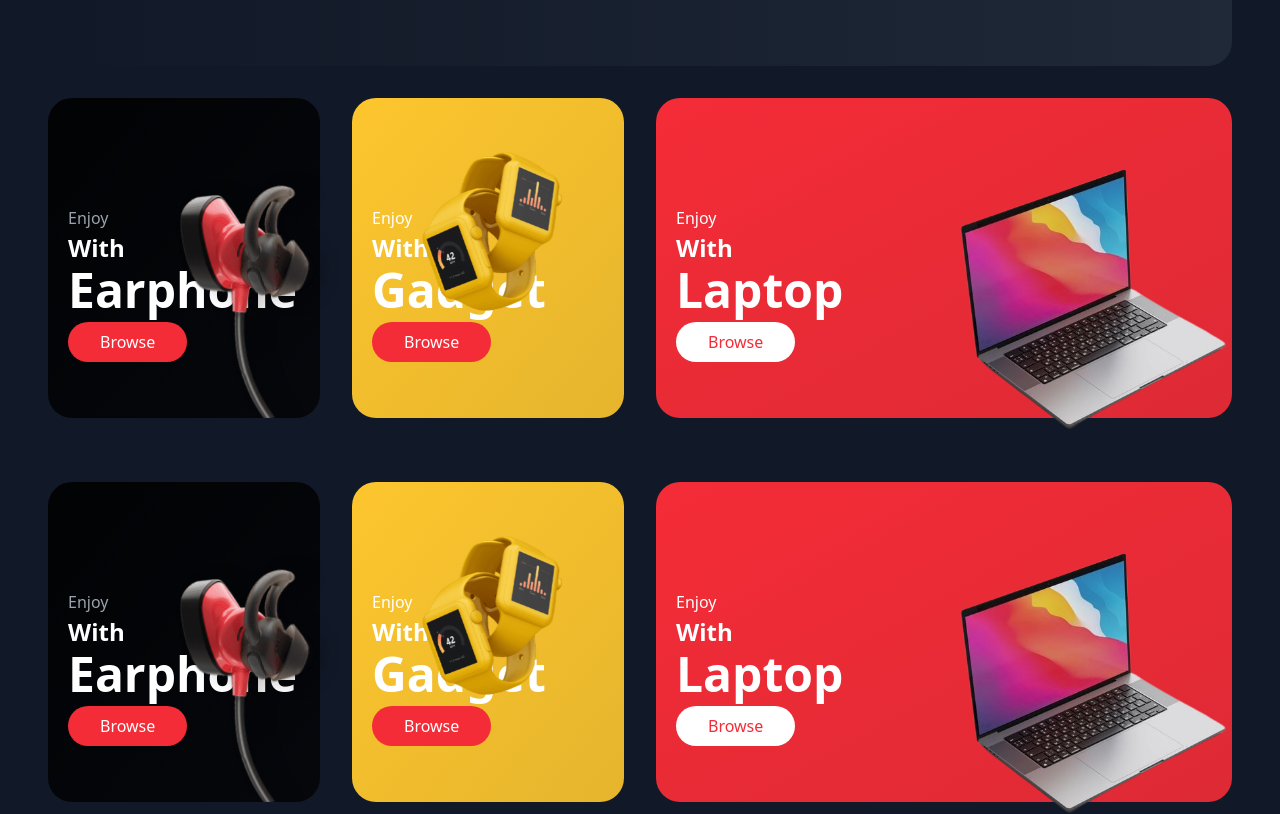
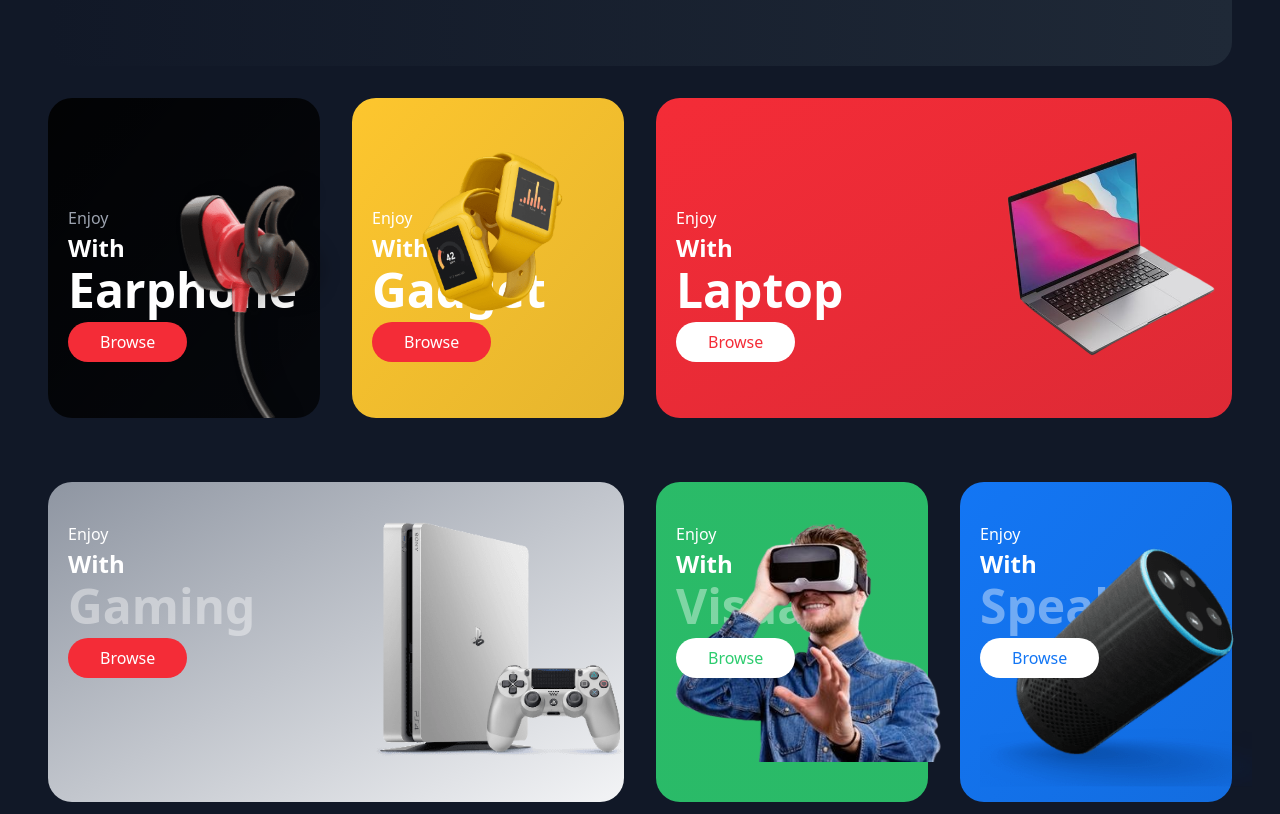
Before and after one commit to forxynet/react-shopsy-ecommerce, a React (Vite) app: page / in a window 1280 px wide. Shown: the part 660-1474 px from the top of the page. Built offline with nearby package versions, Linux system fonts and the light colour scheme.

Commit message:
updated banner

```diff
--- a/src/components/Category/Category.jsx
+++ b/src/components/Category/Category.jsx
@@ -28,7 +28,7 @@ export default function Category() {
                 />
               </div>
             </div>
-            <img src={Image1} alt="" className='w-[320px] absolute bottom-0' />
+            <img data-aos="zoom-in" src={Image1} alt="" className='w-[320px] absolute bottom-0' />
           </div>
           {/* second col */}
           <div className='py-10 pl-5 bg-gradient-to-br from-brandYellow to-brandYellow/90 text-white rounded-3xl relative h-[320px] flex items-end'>
@@ -48,7 +48,7 @@ export default function Category() {
                 />
               </div>
             </div>
-            <img data-aes="zoom-out" src={Image2} alt="" className='w-[320px] absolute -right-4 lg:top-[40px]' />
+            <img data-aos="zoom-in" src={Image2} alt="" className='w-[320px] absolute -right-4 lg:top-[40px]' />
           </div>
           {/* third col */}
           <div className='sm:col-span-2 py-10 pl-5 bg-gradient-to-br from-primary to-primary/90 text-white rounded-3xl relative h-[320px] flex items-end'>
@@ -68,7 +68,7 @@ export default function Category() {
                 />
               </div>
             </div>
-            <img data-aos="zoom-out" src={Image3} alt="" className='w-[320px] absolute -right-4 lg:top-[40px]' />
+            <img data-aos="zoom-in" src={Image3} alt="" className='w-[250px] absolute top-1/1 -translate-y-1/1 -right-0' />
           </div>
         </div>
       </div>
--- a/src/components/Category/Category2.jsx
+++ b/src/components/Category/Category2.jsx
@@ -1,8 +1,8 @@
 import React from 'react'
 
-import Image1 from "../../assets/category/earphone.png";
-import Image2 from "../../assets/category/watch.png";
-import Image3 from "../../assets/category/macbook.png";
+import Image1 from "../../assets/category/gaming.png";
+import Image2 from "../../assets/category/vr.png";
+import Image3 from "../../assets/category/speaker.png";
 import Button from '../Shared/Button';
 
 export default function Category2() {
@@ -11,64 +11,52 @@ export default function Category2() {
       <div className='container'>
         <div className='grid grid-cols-1 sm:grid-cols-2 lg:grid-cols-4 gap-8'>
           {/* first col */}
-          <div className='py-10 pl-5 bg-gradient-to-br from-black/90 to-black/70 text-white rounded-3xl relative h-[320px] flex items-end'>
-            <div
-              data-aos="fade-up"
-              data-aos-delay="10"
-            >
+          <div className='sm:col-span-2 py-10 pl-5 bg-gradient-to-br from-gray-400/90 to-gray-100 text-white rounded-3xl relative h-[320px] flex items-end"'>
+            <div>
               <div className='mb-4'>
-                <p data-aos="zoom-in" className='mb-[2px] text-gray-400'>Enjoy</p>
-                <p data-aos="zoom-in" className='text-2xl font-semibold mb-[2px]'>With</p>
-                <p data-aos="zoom-in" className='text-4xl xl:text-5xl font-bold opacity-20 mb-2'>Earphone</p>
+                <p className='mb-[2px] text-white'>Enjoy</p>
+                <p className='text-2xl font-semibold mb-[2px]'>With</p>
+                <p className='text-4xl xl:text-5xl font-bold opacity-40 mb-2'>Gaming</p>
                 <Button
                   text="Browse"
                   bgColor="bg-primary"
                   textColor="text-white"
-                  data-aos="zoom-out"
                 />
               </div>
             </div>
-            <img src={Image1} alt="" className='w-[320px] absolute bottom-0' />
+            <img data-aos="zoom-in" src={Image1} alt="" className='w-[250px] absolute top-1/1 -translate-y-1/2 -right-0' />
           </div>
           {/* second col */}
-          <div className='py-10 pl-5 bg-gradient-to-br from-brandYellow to-brandYellow/90 text-white rounded-3xl relative h-[320px] flex items-end'>
+          <div className='py-10 pl-5 bg-gradient-to-br from-brandGreen/90 to-brandGreen/90 text-white rounded-3xl relative h-[320px] flex items-start'>
             <div>
-              <div
-                data-aos="fade-up"
-                data-aos-delay="10"
-                className='mb-4'>
-                <p data-aos="zoom-in" className="mb-[2px] text-white">Enjoy</p>
-                <p data-aos="zoom-in" className="text-2xl font-semibold mb-[2px]">With</p>
-                <p data-aos="zoom-in" className="text-4xl xl:text-5xl font-bold opacity-40 mb-2">Gadget</p>
+              <div className='mb-4'>
+                <p class="mb-[2px] text-white">Enjoy</p>
+                <p class="text-2xl font-semibold mb-[2px]">With</p>
+                <p class="text-4xl xl:text-5xl font-bold opacity-40 mb-2">Visual</p>
                 <Button
                   text="Browse"
-                  bgColor="bg-primary"
-                  textColor="text-white"
-                  data-aos="zoom-out"
+                  bgColor="bg-white"
+                  textColor="text-brandGreen"
                 />
               </div>
             </div>
-            <img data-aes="zoom-out" src={Image2} alt="" className='w-[320px] absolute -right-4 lg:top-[40px]' />
+            <img data-aos="zoom-in" src={Image2} alt="" className='w-[320px] absolute -right-4 lg:top-[40px]' />
           </div>
           {/* third col */}
-          <div className='sm:col-span-2 py-10 pl-5 bg-gradient-to-br from-primary to-primary/90 text-white rounded-3xl relative h-[320px] flex items-end'>
+          <div className='py-10 pl-5 bg-gradient-to-br from-brandBlue to-brandBlue/90 text-white rounded-3xl relative h-[320px] flex items-start'>
             <div>
-              <div
-                data-aos="fade-up"
-                data-aos-delay="10"
-                className='mb-4'>
-                <p data-aos="zoom-in" className="mb-[2px] text-white">Enjoy</p>
-                <p data-aos="zoom-in" className="text-2xl font-semibold mb-[2px]">With</p>
-                <p data-aos="zoom-in" className="text-4xl xl:text-5xl font-bold opacity-40 mb-2">Laptop</p>
+              <div className='mb-4'>
+                <p class="mb-[2px] text-white">Enjoy</p>
+                <p class="text-2xl font-semibold mb-[2px]">With</p>
+                <p class="text-4xl xl:text-5xl font-bold opacity-40 mb-2">Speaker</p>
                 <Button
                   text="Browse"
-                  bgColor="bg-white text-primary cursor-pointer hover:scale-105 duration-300 py-2 px-8 rounded-full relative z-10"
-                  textColor="text-primary"
-                  data-aos="zoom-out"
+                  bgColor="bg-white"
+                  textColor="text-brandBlue"
                 />
               </div>
             </div>
-            <img data-aos="zoom-out" src={Image3} alt="" className='w-[320px] absolute -right-4 lg:top-[40px]' />
+            <img data-aos="zoom-in" src={Image3} alt="" className='class="w-[250px] absolute top-1/1 -translate-y-1/2 -right-0"' />
           </div>
         </div>
       </div>
```
